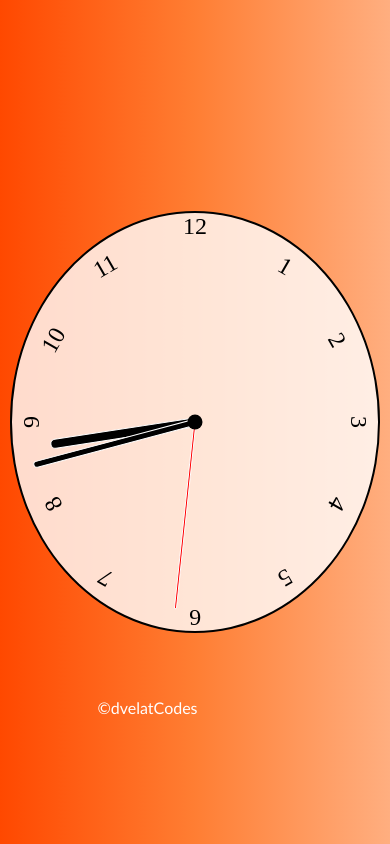
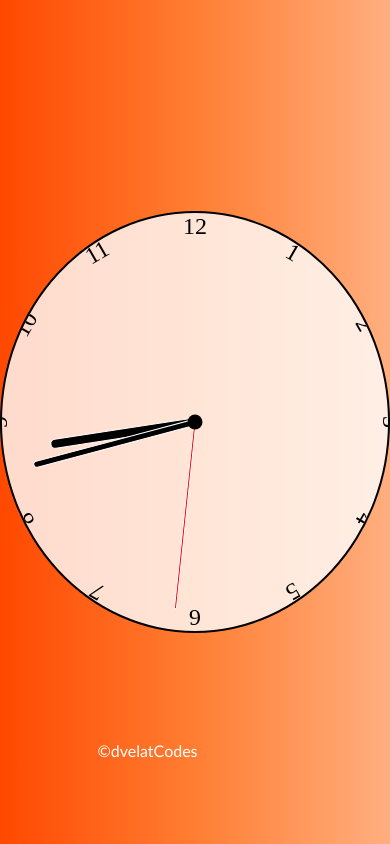
Before and after one commit to dvelatcodes/clock, a plain HTML site: page index.html in a window 390 px wide. Drawn offline with Linux system fonts and the light colour scheme.

Commit message:
fix: adjusted responsiveness for screen sizes

```diff
--- a/style.css
+++ b/style.css
@@ -19,7 +19,7 @@ body{
     color: white;
     font-family: 'Gill Sans', 'Gill Sans MT', Calibri, 'Trebuchet MS', sans-serif;
     left: 25%;
-    bottom: 15%;
+    bottom: 10%;
     z-index: 13;
 }
 
@@ -36,6 +36,11 @@ body{
 @media screen and (max-width : 1282px) {
     .clock{
         width: 40%;
+        }
+}
+@media screen and (max-width : 1235px) {
+    .clock{
+        width: 30%;
         }
 }
 
@@ -66,22 +71,29 @@ body{
 @media screen and (max-width : 415px) {
     .clock{
         width: 95%;
-        overflow-x: hidden;
     }
-    body{
+}
 
+@media screen and (max-width : 400px) {
+    .clock{
+        width: 65%;
+    }
+}
+@media screen and (max-width : 394px) {
+    .clock{
+        width: 100%;
     }
 }
 
 @media screen and (max-width : 378px) {
     .clock{
-        width: 78%;
+        width: 88%;
     }
 }
 
 @media screen and (max-width : 360px) {
     .clock{
-        width: 85%;
+        width: 80%;
     }
 }
 
@@ -133,6 +145,18 @@ body{
     transform: rotate(var(--rotation));
 }
 
+@media screen and (max-width : 394px) {
+    .number{
+        padding-top: 1rem;
+    }
+    .number12, .number6{
+        padding-top: 0;
+    }
+    .number2, .number3, .number4, .number10, .number9, .number8{
+        padding-top: 1rem;
+    }
+}
+
 @media screen and (max-width : 415px) {
     .number{
         padding-top: 1rem;
@@ -144,6 +168,20 @@ body{
         padding-top: 2rem;
     }
 }
+
+@media screen and (max-width : 400px) {
+    .number{
+        padding-top: 0rem;
+    }
+    .number12, .number6{
+        padding-top: 0;
+    }
+    .number2, .number3, .number4, .number10, .number9, .number8{
+        padding-top: 0;
+    }
+}
+
+
 
 .number1{
     --rotation : 30deg;
```
